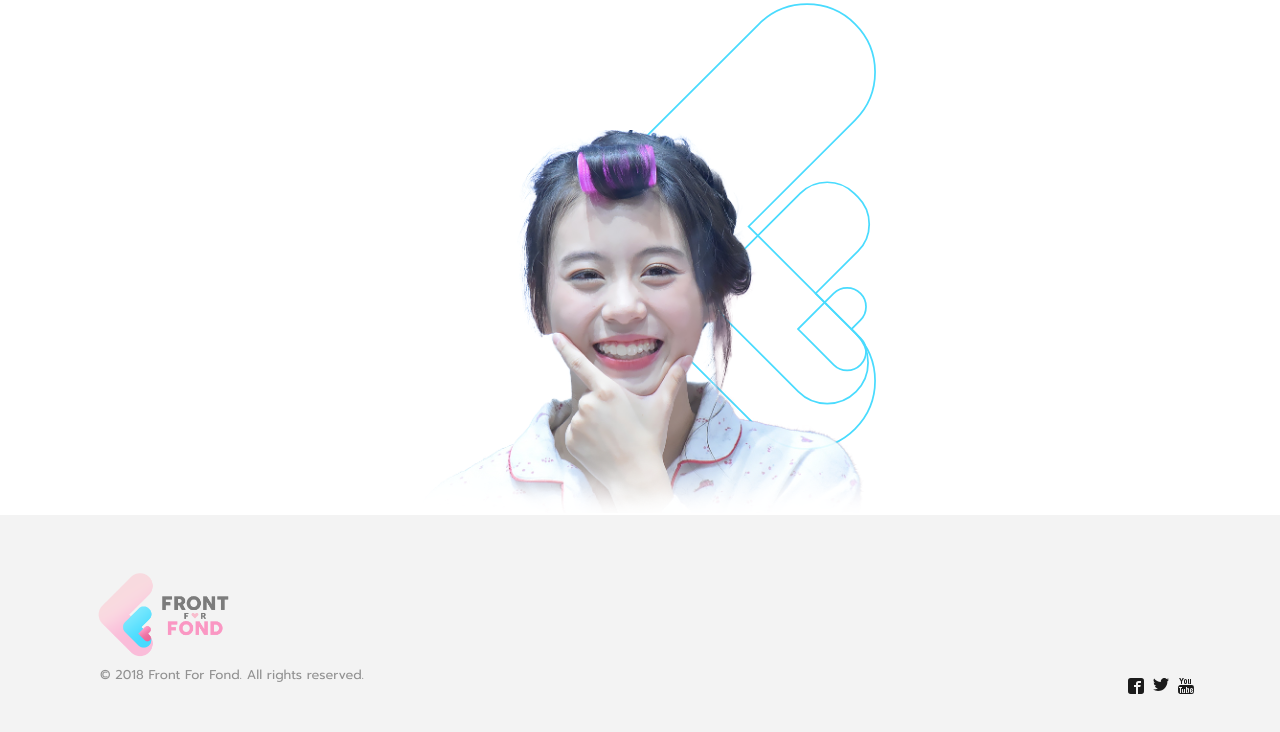
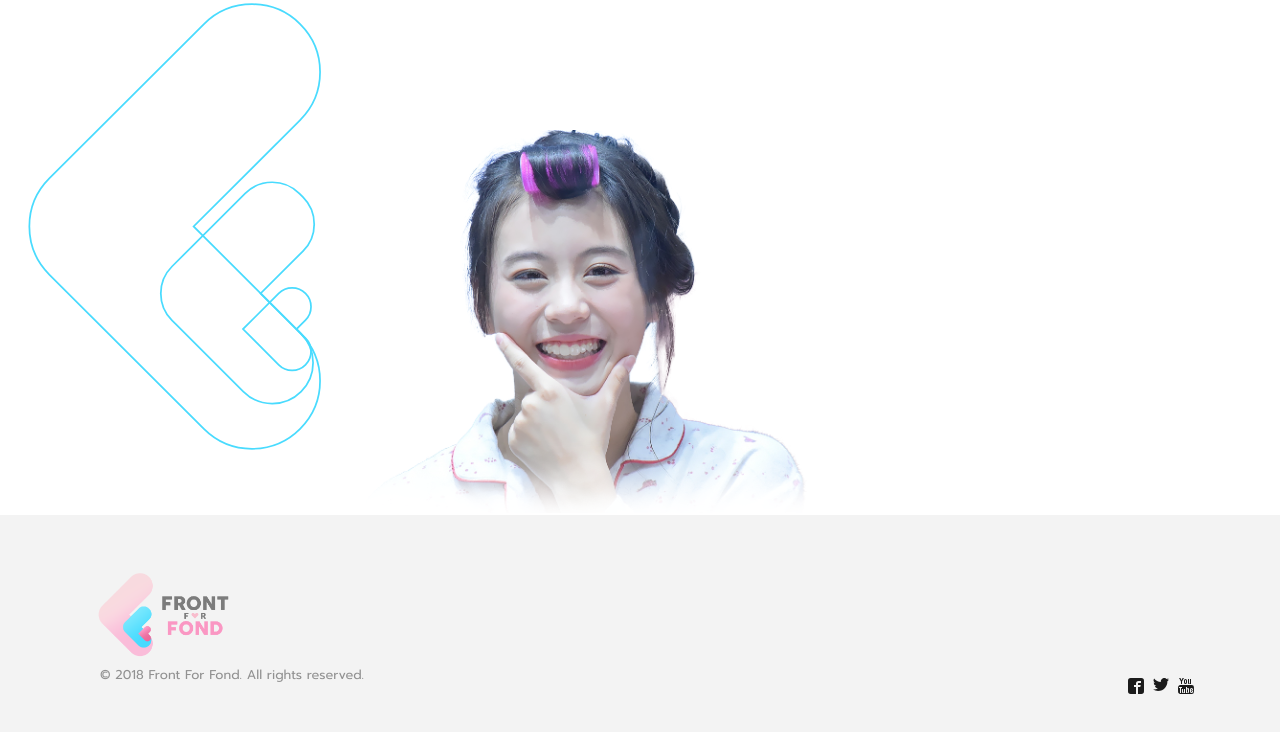
Before and after one commit to smartlt/frontforfond, a Vue app: page /#/footer in a window 1280 px wide. Shown: the top 732 px of the page. Built offline with nearby package versions, Linux system fonts and the light colour scheme; what vue-mouse-parallax would draw is missing.

Commit message:
fixed css

```diff
--- a/src/components/AkbElection.vue
+++ b/src/components/AkbElection.vue
@@ -167,4 +167,11 @@ export default {
     }
 
 }
+
+@media (max-width: 991.98px) {
+    .title {
+        margin: 0 20px;
+        font-size: 45px;
+    }
+}
 </style>
--- a/src/components/FondQuote.vue
+++ b/src/components/FondQuote.vue
@@ -4,7 +4,7 @@
             <b-container>
                 <b-row class="">
                     <b-col cols="12" lg="6" class="left-container">
-                        <img width="450" src="../assets/4-fond-2.png">
+                        <img class="image-quote" src="../assets/4-fond-2.png">
                     </b-col>
                     <b-col cols="12" lg="6" class="right-container">
                         <div class="title">
@@ -111,6 +111,10 @@ h4{
     width: 220px;
     height: 125px;
 }
+.image-quote{
+    max-width: 450px;
+    width: 100%;
+}
 
 @media (max-width: 991.98px) {
     .fond-quote-container {
--- a/src/components/Main.vue
+++ b/src/components/Main.vue
@@ -3,7 +3,7 @@
     <nav-bar></nav-bar>
     <headerSection></headerSection>
     <vote-counter class="section"></vote-counter>
-    <what-is-election ></what-is-election>
+    <what-is-election></what-is-election>
     <akb-election class="section"></akb-election>
     <fond-quote class="section" ></fond-quote>
     <how-to-vote class="section"></how-to-vote>
--- a/src/components/SiteFooter.vue
+++ b/src/components/SiteFooter.vue
@@ -45,19 +45,20 @@
 <style scoped>
 .under
 {
-    width: 300px;
+    max-width: 300px;
+    width: 100%;
     position:absolute;
     top: 0;
-    left: 50%;
     transform: translate(-20%,0);
     z-index:-1;
 }
 .over
 {
-    width: 450px;
+    max-width: 450px;
+    width: 100%;
     position:absolute;
     top: 130px;
-    left: 50%;
+    left: 45%;
     transform: translate(-50%,0);
     z-index:1;
 
--- a/src/components/StartOfFront.vue
+++ b/src/components/StartOfFront.vue
@@ -2,7 +2,7 @@
     <div class="start-of-front-container">
         <b-container>
             <b-row>
-                <b-col class="left-container">
+                <b-col cols="12" lg="6" class="left-container">
                     <div class="title">
                         {{ title }}
                     </div>
@@ -14,8 +14,8 @@
 
                     </div>
                 </b-col>
-                <b-col class="right-container" >
-                    <img width="600" src="../assets/fff-rect-gray-1200px.png">
+                <b-col cols="12" lg="6" class="right-container" >
+                    <img style="width: 100%" src="../assets/fff-rect-gray-1200px.png">
                 </b-col>
             </b-row>
         </b-container>
@@ -57,7 +57,6 @@ export default {
     background-position: top center;
     background-size: 60%;
     color: #a7a7a7;
-    padding: 5rem 0;
 }
 .right-container {
     display: flex;
@@ -72,7 +71,6 @@ export default {
     font-weight: bold;
     text-align: center;
     color: #ff55aa;
-    width: 400px;
 }
 .fff-logo {
     width: 440px;
--- a/src/components/WhatIsElection.vue
+++ b/src/components/WhatIsElection.vue
@@ -23,7 +23,7 @@
 
 <script>
 export default {
-	name: 'StartOfFront',
+	name: 'WhatIsElection',
 	data() {
 		return {
             title: `อะไรคือ
@@ -89,5 +89,9 @@ export default {
         min-height: 50vh;
         background-size: 50%;
     }
+    .title {
+        font-size: 45px;
+    }
+
 }
 </style>
```
